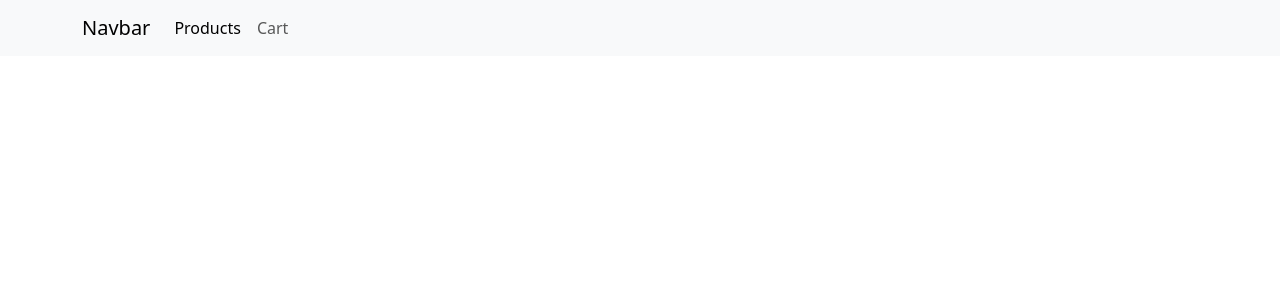
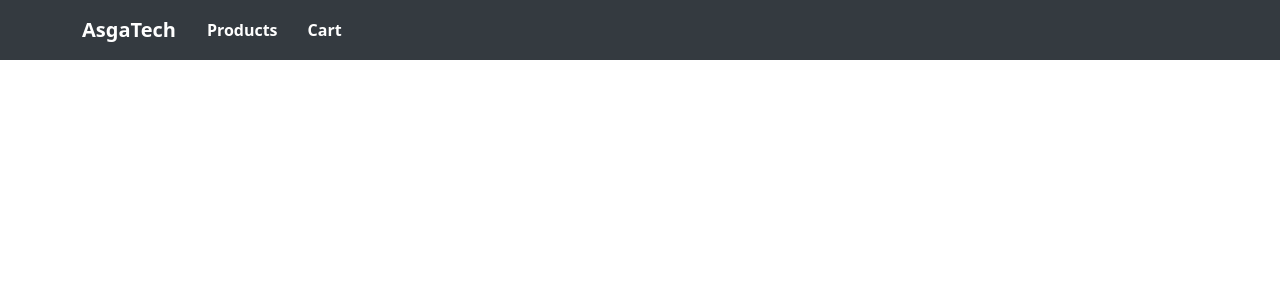
Before and after one commit to mohaameedawad/asgaTech-Task, an Angular app: page / in a window 1280 px wide. Shown: the top 300 px of the page. Built offline with nearby package versions, Linux system fonts and the light colour scheme.

Commit message:
updating header's component style

```diff
--- a/src/app/shared/components/header/header.component.html
+++ b/src/app/shared/components/header/header.component.html
@@ -1,13 +1,14 @@
-<nav class="navbar navbar-expand-lg navbar-light bg-light">
+<nav class="navbar navbar-expand-lg">
   <div class="container">
-      <a class="navbar-brand" href="#">Navbar</a>
-      <button class="navbar-toggler" type="button" data-bs-toggle="collapse" data-bs-target="#navbarNavAltMarkup" aria-controls="navbarNavAltMarkup" aria-expanded="false" aria-label="Toggle navigation">
+    <a class="navbar-brand" href="#">AsgaTech</a>
+    <button class="navbar-toggler" type="button" data-bs-toggle="collapse" data-bs-target="#navbarNavAltMarkup"
+      aria-controls="navbarNavAltMarkup" aria-expanded="false" aria-label="Toggle navigation">
       <span class="navbar-toggler-icon"></span>
     </button>
     <div class="collapse navbar-collapse" id="navbarNavAltMarkup">
       <div class="navbar-nav">
-          <a class="nav-link active" routerLink="/products" aria-current="page" >Products</a>
-          <a class="nav-link" routerLink="/orders" >Cart</a>
+        <a class="nav-link" routerLink="/products" routerLinkActive="active" aria-current="page">Products</a>
+        <a class="nav-link" routerLink="/orders" routerLinkActive="active">Cart</a>
       </div>
     </div>
   </div>
--- a/src/app/shared/components/header/header.component.scss
+++ b/src/app/shared/components/header/header.component.scss
@@ -0,0 +1,55 @@
+/* Custom styles for the navbar */
+.navbar {
+    background-color: #343a40; /* Dark grey */
+  }
+
+  .navbar-brand {
+    color: #ffffff; /* White text */
+    font-weight: bold;
+  }
+
+  .navbar-nav .nav-link {
+    color: #ffffff; /* White text */
+    font-weight: bold;
+    padding: 10px 15px;
+  }
+
+  .navbar-nav .nav-link:hover {
+    background-color: #6c757d; /* Medium dark grey hover color */
+    border-radius: 5px;
+  }
+
+  .navbar-nav .nav-link.active {
+    background-color: #adb5bd; /* Medium grey active color */
+    border-radius: 5px;
+  }
+
+  .navbar-toggler {
+    border-color: #ffffff; /* White color for toggler icon */
+  }
+
+  .navbar-toggler-icon {
+    background-color: #ffffff; /* White color for toggler icon */
+  }
+
+  @media (max-width: 992px) {
+    .navbar-nav {
+      background-color: #343a40; /* Dark grey */
+      padding: 10px;
+      border-radius: 5px;
+    }
+
+    .navbar-nav .nav-link {
+      color: #ffffff; /* White text */
+      font-weight: bold;
+      padding: 5px 10px;
+    }
+
+    .navbar-toggler {
+      border-color: #ffffff; /* White color for toggler icon */
+    }
+
+    .navbar-toggler-icon {
+      background-color: #ffffff; /* White color for toggler icon */
+    }
+  }
```
Lines whose indentation alone changed are shown as unchanged.
